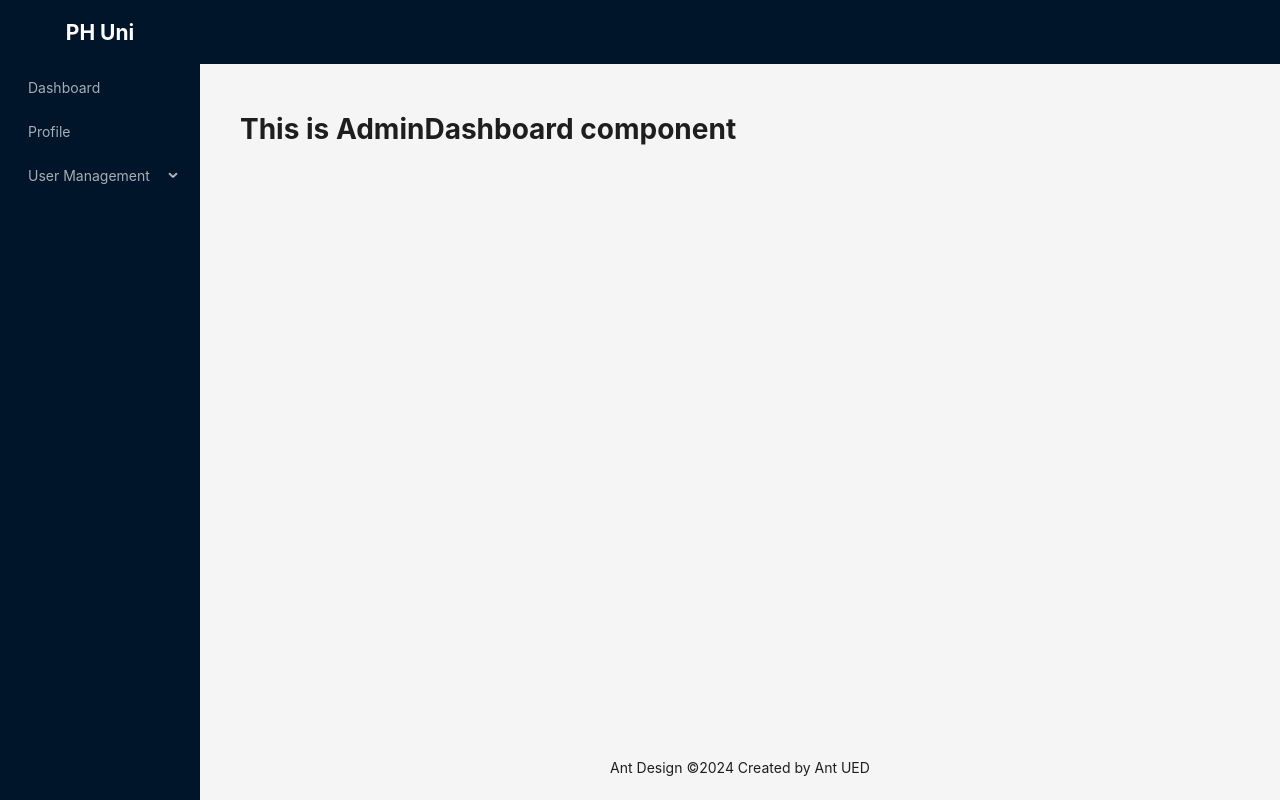
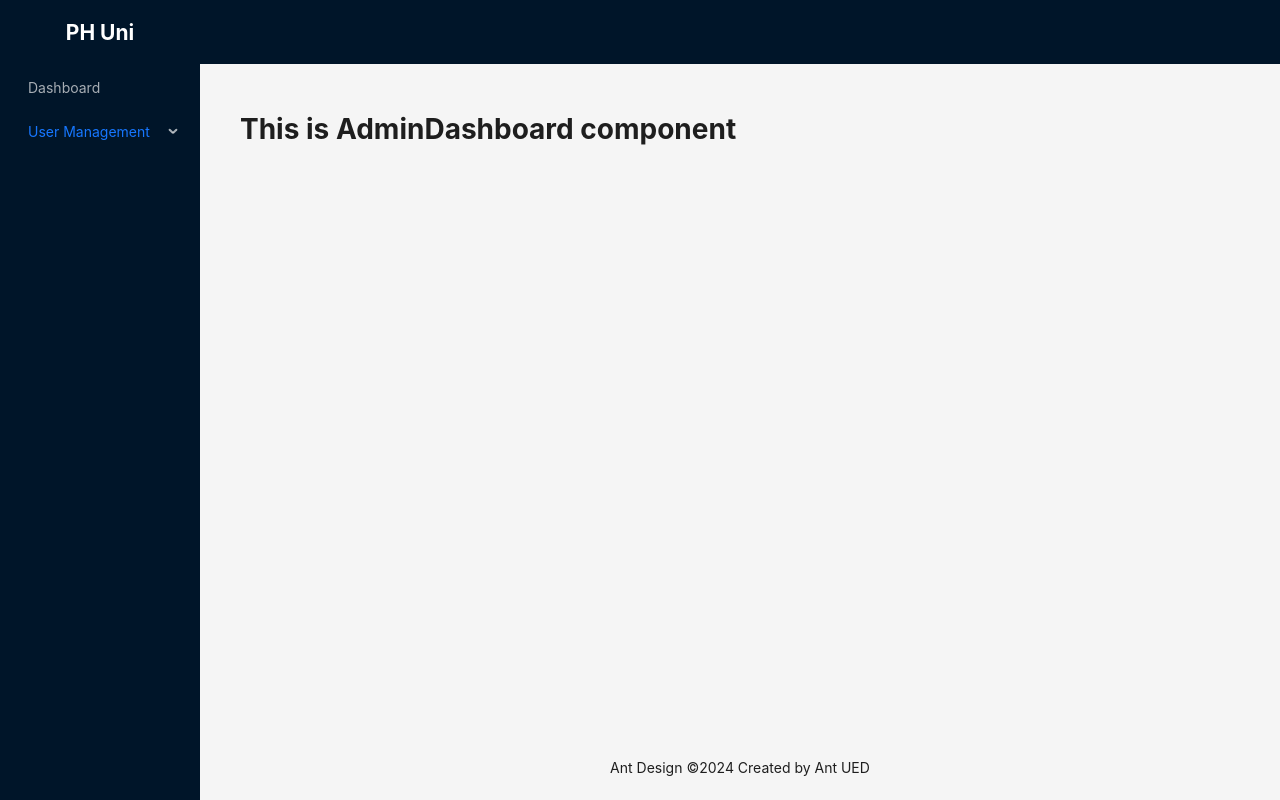
Before and after one commit to miavai649/ph-university-client, a React (Vite) app: page /admin/dashboard in a window 1280 px wide. Built offline with nearby package versions, Linux system fonts and the light colour scheme.

Commit message:
create a central function for adding sidebaritems and routes

```diff
--- a/src/components/layout/MainLayout.tsx
+++ b/src/components/layout/MainLayout.tsx
@@ -1,32 +1,33 @@
-import { Layout, Menu, MenuProps } from 'antd'
+import { Layout, Menu } from 'antd'
 import { Outlet } from 'react-router-dom'
+import { adminSidebarItems } from '../../routes/admin.routes'
 
 const { Header, Content, Footer, Sider } = Layout
 
-const items: MenuProps['items'] = [
-  {
-    key: '1',
-    label: 'Dashboard'
-  },
-  {
-    key: '2',
-    label: 'Profile'
-  },
-  {
-    key: '3',
-    label: 'User Management',
-    children: [
-      {
-        key: '11',
-        label: 'Create Admin'
-      },
-      {
-        key: '22',
-        label: 'Create Student'
-      }
-    ]
-  }
-]
+// const items: MenuProps['items'] = [
+//   {
+//     key: 'dashboard',
+//     label: <NavLink to={'/admin/dashboard'}>Dashboard</NavLink>
+//   },
+//   {
+//     key: '3',
+//     label: 'User Management',
+//     children: [
+//       {
+//         key: 'create admin',
+//         label: <NavLink to={'/admin/create-admin'}>Create Admin</NavLink>
+//       },
+//       {
+//         key: 'create faculty',
+//         label: <NavLink to={'/admin/create-faculty'}>Create Faculty</NavLink>
+//       },
+//       {
+//         key: 'create student',
+//         label: <NavLink to={'/admin/create-student'}>Create Student</NavLink>
+//       }
+//     ]
+//   }
+// ]
 
 const MainLayout = () => {
   return (
@@ -54,7 +55,7 @@ const MainLayout = () => {
           theme='dark'
           mode='inline'
           defaultSelectedKeys={['4']}
-          items={items}
+          items={adminSidebarItems}
         />
       </Sider>
       <Layout>
--- /dev/null
+++ b/src/routes/admin.routes.tsx
@@ -0,0 +1,107 @@
+import { ReactNode } from 'react'
+import AdminDashboard from '../pages/admin/AdminDashboard'
+import CreateAdmin from '../pages/admin/CreateAdmin'
+import CreateFaculty from '../pages/admin/CreateFaculty'
+import CreateStudent from '../pages/admin/CreateStudent'
+import { NavLink } from 'react-router-dom'
+
+type TRoute = {
+  path: string
+  element: ReactNode
+}
+
+type TSidebarItem = {
+  key: string
+  label: ReactNode
+  children?: TSidebarItem[]
+}
+
+const adminPaths = [
+  {
+    name: 'Dashboard',
+    path: 'dashboard',
+    element: <AdminDashboard />
+  },
+  {
+    name: 'User Management',
+    children: [
+      {
+        name: 'Create Admin',
+        path: 'create-admin',
+        element: <CreateAdmin />
+      },
+      {
+        name: 'Create Faculty',
+        path: 'create-faculty',
+        element: <CreateFaculty />
+      },
+      {
+        name: 'Create Student',
+        path: 'create-student',
+        element: <CreateStudent />
+      }
+    ]
+  }
+]
+
+export const adminSidebarItems = adminPaths.reduce(
+  (acc: TSidebarItem[], item) => {
+    if (item.path && item.name) {
+      acc.push({
+        key: item.name,
+        label: <NavLink to={`/admin/${item.path}`}>{item.name}</NavLink>
+      })
+    }
+    if (item.children) {
+      acc.push({
+        key: item.name,
+        label: <NavLink to={`/admin/${item.path}`}>{item.name}</NavLink>,
+        children: item.children.map((child) => ({
+          key: child.name,
+          label: <NavLink to={`/admin/${child.path}`}>{child.name}</NavLink>
+        }))
+      })
+    }
+    return acc
+  },
+  []
+)
+
+// * Programmatically Handled
+export const adminRoutes = adminPaths.reduce((acc: TRoute[], item) => {
+  if (item.path && item.element) {
+    acc.push({
+      path: item.path,
+      element: item.element
+    })
+  }
+  if (item.children) {
+    item.children.forEach((child) =>
+      acc.push({
+        path: child.path,
+        element: child.element
+      })
+    )
+  }
+  return acc
+}, [])
+
+// ! Hard codded way
+// export const adminPaths = [
+//   {
+//     path: 'dashboard',
+//     element: <AdminDashboard />
+//   },
+//   {
+//     path: 'create-admin',
+//     element: <CreateAdmin />
+//   },
+//   {
+//     path: 'create-faculty',
+//     element: <CreateFaculty />
+//   },
+//   {
+//     path: 'create-student',
+//     element: <CreateStudent />
+//   }
+// ]
```
Also changed, not shown: src/components/layout/AdminLayout.tsx (deleted, +0 -12 lines), src/routes/router.tsx (+13 -36 lines), test.js (added, +66 -0 lines).
